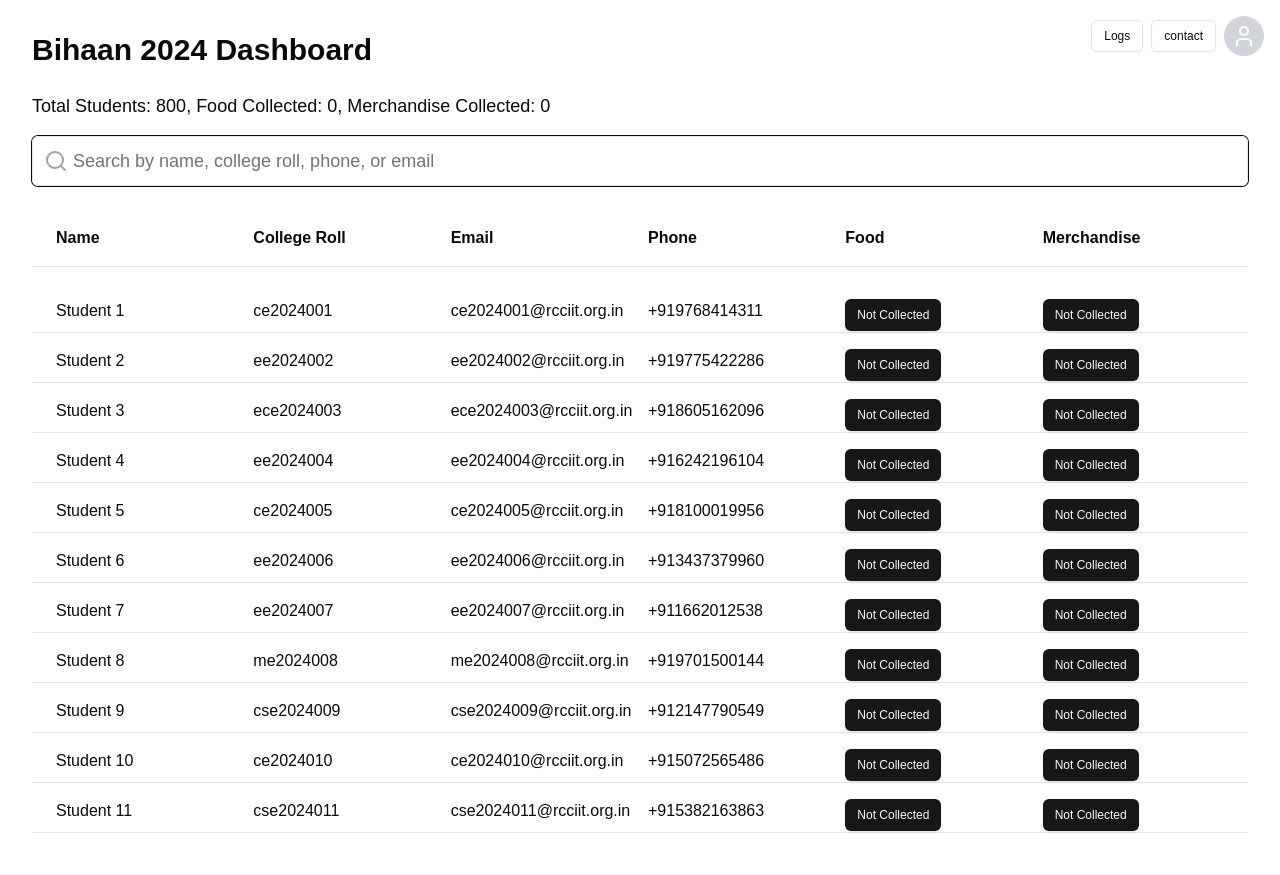
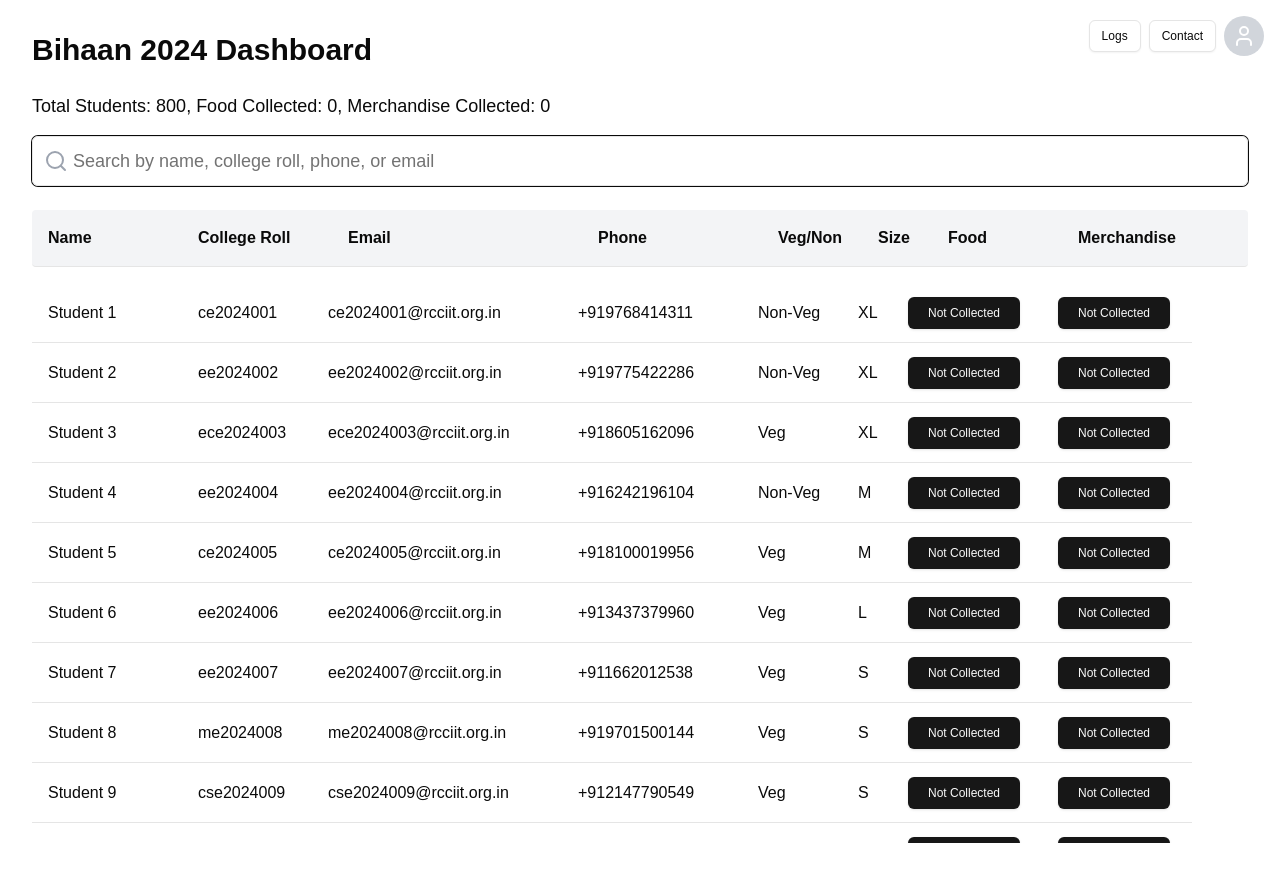
Before and after one commit to codewarnab/bihaan_2k24, a Next.js app: page / in a window 1280 px wide. Built offline with nearby package versions, Linux system fonts and the light colour scheme; no server answers; the database is empty.

Commit message:
dynamic column size

```diff
--- a/app/contact/page.tsx
+++ b/app/contact/page.tsx
@@ -1,66 +1,24 @@
-"use client"
-import { useState, useEffect } from 'react';
+
 import { Card, CardContent, CardHeader, CardTitle, CardDescription } from '@/components/ui/card';
-import { Button } from '@/components/ui/button';
-import Link from 'next/link';
-import { User } from 'lucide-react';
-import { useUser } from "@/lib/store/user";
+import UserMenu from '@/components/nav';
 
 const Contact = () => {
-    const [dropdownOpen, setDropdownOpen] = useState(false);
-    const setUser = useUser((state) => state.setUser);
-    const handleDropdownToggle = () => {
-        setDropdownOpen(prev => !prev);
-    };
 
-    const [isMounted, setIsMounted] = useState(false); // Flag for client-side rendering
 
-    useEffect(() => {
-        setIsMounted(true); // Update mounted state
-    }, []);
 
-    const handleLogout = () => {
-        setUser(null); // Clear user state
-        document.cookie.split(";").forEach((c) => {
-            document.cookie = c.replace(/^ +/, "").split("=")[0] + "=;expires=" + new Date().toUTCString() + ";path=/";
-        });
-        window.location.reload(); // Refresh the page
-    };
 
     return (
-        <div className="mt-8 bg-white rounded-lg px-10 p-6 ">
-            <div className="absolute top-4 right-4 flex items-center p-5 mb-4">
-                <Link href="/logs">
-                    <Button variant="outline" size="sm" className="mr-2">
-                        Logs
-                    </Button>
-                </Link>
-                <Link href="/">
-                    <Button variant="outline" size="sm" className="mr-2">
-                        Dashboard
-                    </Button>
-                </Link>
-                <div className="relative">
-                    <div
-                        className="w-10 h-10 rounded-full bg-gray-300 flex items-center justify-center text-white font-bold cursor-pointer"
-                        onClick={handleDropdownToggle}
-                    >
-                        <User className="w-6 h-6" />
-                    </div>
-                    {isMounted && dropdownOpen && (
-                        <div className="absolute right-0 mt-2 w-40 bg-white shadow-lg rounded-lg">
-                            <div
-                                className="px-4 py-2 text-sm text-gray-700 hover:bg-gray-100 cursor-pointer"
-                                onClick={handleLogout}
-                            >
-                                Logout
-                            </div>
-                        </div>
-                    )}
-                </div>
+        <div className="pt-10 bg-white rounded-lg px-10   ">
+            <div className='relative '>
+                <UserMenu
+                    firstLinkHref="/logs"
+                    firstLinkLabel="Logs"
+                    secondLinkHref="/"
+                    secondLinkLabel="Dashboard"
+                />
             </div>
             <h2 className="text-3xl font-bold mb-6 text-center text-gray-800">Developer Contact Information</h2>
-            <div className="grid grid-cols-1 md:grid-cols-2 gap-6">
+            <div className="grid grid-cols-1 md:grid-cols-2 gap-6 mt-3">
                 <Card className='shadow-md'>
                     <CardHeader>
                         <CardTitle className="text-xl font-medium ">Name</CardTitle>
--- a/app/layout.tsx
+++ b/app/layout.tsx
@@ -16,8 +16,8 @@ const geistMono = localFont({
 });
 
 export const metadata: Metadata = {
-  title: "Create Next App",
-  description: "Generated by create next app",
+  title: "Bihaan Dashboard",
+  description: "Dashboard for Bihaan 2024",
 };
 
 export default function RootLayout({
@@ -30,7 +30,7 @@ export default function RootLayout({
       <body
         className={`${geistSans.variable} ${geistMono.variable} antialiased`}
       >
-        <Toaster />
+        <Toaster position="top-right"  closeButton />
         {children}
         <SessionProvider />
       </body>
--- a/app/logs/page.tsx
+++ b/app/logs/page.tsx
@@ -1,5 +1,5 @@
 "use client";
-import { useState,useEffect } from "react";
+import { useState } from "react";
 import {
     DropdownMenu,
     DropdownMenuTrigger,
@@ -8,10 +8,9 @@ import {
     DropdownMenuSeparator,
     DropdownMenuCheckboxItem,
 } from "@/components/ui/dropdown-menu";
+import { Filter as FilterIcon } from "lucide-react";
 import { Button } from "@/components/ui/button";
-import { Filter as FilterIcon,User } from "lucide-react";
-import Link from "next/link";
-import { useUser } from "@/lib/store/user";
+import UserMenu from "@/components/nav";
 
 export default function EventLogs() {
 
@@ -27,12 +26,7 @@ export default function EventLogs() {
     type ActionFilter = "all" | "food collected" | "food not collected" | "merchandise collected" | "merchandise not collected";
     type TimeFilter = "all" | "last 1 hour" | "last 2 hours" | "last 3 hours" | "last 6 hours";
 
-    const setUser = useUser((state) => state.setUser);
-    const [isMounted, setIsMounted] = useState(false); // Flag for client-side rendering
-    const [dropdownOpen, setDropdownOpen] = useState(false);
-    useEffect(() => {
-        setIsMounted(true); // Update mounted state
-    }, []);
+
 
     const [selectedFilter, setSelectedFilter] = useState<ActionFilter>("all");
     const [timeFilter, setTimeFilter] = useState<TimeFilter>("all");
@@ -68,44 +62,18 @@ export default function EventLogs() {
         setFilteredLogs(filtered);
     };
 
-    const handleLogout = () => {
-        setUser(null); // Clear user state
-        document.cookie.split(";").forEach((c) => {
-            document.cookie = c.replace(/^ +/, "").split("=")[0] + "=;expires=" + new Date().toUTCString() + ";path=/";
-        });
-        window.location.reload();
-    };
-    const handleDropdownToggle = () => {
-        setDropdownOpen(prev => !prev);
-    };
+
     return (
         <div className="p-6 mx-4 md:mx-12">
+            <div className="relative">
+                <UserMenu
+                    firstLinkHref="/contact"
+                    firstLinkLabel="Conatact"
+                    secondLinkHref="/"
+                    secondLinkLabel="Dashboard"
+                />
+            </div>
             <h2 className="text-2xl font-bold mb-4 text-gray-900">Event Logs</h2>
-            <div className="absolute top-4 right-4 flex items-center">
-                <Link href="/">
-                    <Button variant="outline" size="sm" className="mr-2">
-                        Dashboard
-                    </Button>
-                </Link>
-                <div className="relative">
-                    <div
-                        className="w-10 h-10 rounded-full bg-gray-300 flex items-center justify-center text-white font-bold cursor-pointer"
-                        onClick={handleDropdownToggle}
-                    >
-                        <User className="w-6 h-6" />
-                    </div>
-                    {isMounted && dropdownOpen && (
-                        <div className="absolute right-0 mt-2 w-40 bg-white shadow-lg rounded-lg">
-                            <div
-                                className="px-4 py-2 text-sm text-gray-700 hover:bg-gray-100 cursor-pointer"
-                                onClick={handleLogout}
-                            >
-                                Logout
-                            </div>
-                        </div>
-                    )}
-                </div>
-            </div>
             <div className="flex space-x-4 mb-4">
                 <DropdownMenu>
                     <DropdownMenuTrigger asChild>
--- a/components/Dashboard.tsx
+++ b/components/Dashboard.tsx
@@ -1,14 +1,14 @@
 'use client';
 
-import { useState, useMemo, useCallback, useEffect } from 'react';
+import { useState, useMemo, useCallback } from 'react';
 import { Input } from "@/components/ui/input";
 import { Button } from "@/components/ui/button";
-import { Search, Loader, User } from 'lucide-react';
+import { Search, Loader } from 'lucide-react';
 import { FixedSizeList as List } from 'react-window';
 import AutoSizer from 'react-virtualized-auto-sizer';
 import { toast } from 'sonner';
-import { useUser } from "@/lib/store/user";
-import Link from 'next/link';
+
+import UserMenu from './nav';
 
 // Deterministic random number generator
 function seededRandom(seed: number) {
@@ -19,6 +19,8 @@ function seededRandom(seed: number) {
 // Mock data generation function
 const generateMockData = (count: number) => {
     const departments = ['CSE', 'ECE', 'ME', 'CE', 'EE'];
+    const foodPreferences = ['Veg', 'Non-Veg'];
+    const sizes = ['S', 'M', 'L', 'XL'];
     return Array.from({ length: count }, (_, i) => {
         const seed = i + 1;
         const department = departments[Math.floor(seededRandom(seed) * departments.length)];
@@ -31,6 +33,8 @@ const generateMockData = (count: number) => {
             attendance: seededRandom(seed * 3) > 0.5,
             foodCollected: false,
             merchandiseCollected: false,
+            foodPreference: foodPreferences[Math.floor(seededRandom(seed * 4) * foodPreferences.length)],
+            merchandiseSize: sizes[Math.floor(seededRandom(seed * 5) * sizes.length)],
             isLoading: false,
             foodLoading: false,
             merchandiseLoading: false,
@@ -41,13 +45,6 @@ const generateMockData = (count: number) => {
 export default function Dashboard() {
     const [searchTerm, setSearchTerm] = useState('');
     const [data, setData] = useState(() => generateMockData(800));
-    const setUser = useUser((state) => state.setUser);
-    const [dropdownOpen, setDropdownOpen] = useState(false);
-    const [isMounted, setIsMounted] = useState(false); // Flag for client-side rendering
-
-    useEffect(() => {
-        setIsMounted(true); // Update mounted state
-    }, []);
 
     const filteredData = useMemo(() => {
         return data.filter(item =>
@@ -121,31 +118,33 @@ export default function Dashboard() {
     const Row = ({ index, style }: { index: number, style: React.CSSProperties }) => {
         const item = filteredData[index];
         return (
-            <div style={style} className="grid grid-cols-6 gap-4 px-6 py-4 border-b hover:bg-gray-50">
-                <div>{item.name}</div>
-                <div>{item.collegeRoll}</div>
-                <div>{item.email}</div>
-                <div>{item.phone}</div>
-                <div>
+            <div style={{ ...style, width: '1160px' }} className="flex items-center border-b hover:bg-gray-50">
+                <div className="w-[150px] p-4 ">{item.name}</div>
+                <div className="w-[130px] p-4 truncate">{item.collegeRoll}</div>
+                <div className="w-[250px] p-4 truncate">{item.email}</div>
+                <div className="w-[180px] p-4 truncate">{item.phone}</div>
+                <div className="w-[100px] p-4 ">{item.foodPreference}</div>
+                <div className="w-[50px] p-4 ">{item.merchandiseSize}</div>
+                <div className="w-[150px] p-4">
                     <Button
                         variant={item.foodCollected ? "outline" : "default"}
                         size="sm"
                         onClick={() => toggleFoodCollection(item.id)}
                         disabled={item.foodLoading}
-                        className="w-24"
+                        className="w-28"
                     >
                         {item.foodLoading ? (
                             <Loader className="mr-2 h-4 w-4 animate-spin" />
                         ) : item.foodCollected ? 'Collected' : 'Not Collected'}
                     </Button>
                 </div>
-                <div>
+                <div className="w-[150px] p-4">
                     <Button
                         variant={item.merchandiseCollected ? "outline" : "default"}
                         size="sm"
                         onClick={() => toggleMerchandiseCollection(item.id)}
                         disabled={item.merchandiseLoading}
-                        className="w-24"
+                        className="w-28"
                     >
                         {item.merchandiseLoading ? (
                             <Loader className="mr-2 h-4 w-4 animate-spin" />
@@ -156,54 +155,16 @@ export default function Dashboard() {
         );
     };
 
-    const handleDropdownToggle = () => {
-        setDropdownOpen(prev => !prev);
-    };
-
-    const handleLogout = () => {
-        setUser(null); // Clear user state
-        document.cookie.split(";").forEach((c) => {
-            document.cookie = c.replace(/^ +/, "").split("=")[0] + "=;expires=" + new Date().toUTCString() + ";path=/";
-        });
-        window.location.reload(); // Refresh the page
-    };
-
     return (
         <div className="container mx-auto p-8 relative">
             <h1 className="text-3xl font-bold mb-6">Bihaan 2024 Dashboard</h1>
-            {/* User Avatar */}
-            <div className="absolute top-4 right-4 flex items-center">
-                <Link href="/logs">
-                    <Button variant="outline" size="sm" className="mr-2">
-                        Logs
-                    </Button>
-                </Link>
-                <Link href="/contact">
-                    <Button variant="outline" size="sm" className="mr-2">
-                        contact
-                    </Button>
-                </Link>
-                <div className="relative">
-                    <div
-                        className="w-10 h-10 rounded-full bg-gray-300 flex items-center justify-center text-white font-bold cursor-pointer"
-                        onClick={handleDropdownToggle}
-                    >
-                        <User className="w-6 h-6" />
-                    </div>
-                    {isMounted && dropdownOpen && (
-                        <div className="absolute right-0 mt-2 w-40 bg-white shadow-lg rounded-lg">
-                            <div
-                                className="px-4 py-2 text-sm text-gray-700 hover:bg-gray-100 cursor-pointer"
-                                onClick={handleLogout}
-                            >
-                                Logout
-                            </div>
-                        </div>
-                    )}
-                </div>
-            </div>
+            <UserMenu
+                firstLinkHref="/logs"
+                firstLinkLabel="Logs"
+                secondLinkHref="/contact"
+                secondLinkLabel="Contact"
+            />
             <div className="mb-6">
-                {/* Total Students, Food Collected, and Merchandise Collected */}
                 <div className="text-lg mb-4">
                     Total Students: {totalStudents}, Food Collected: {foodCollected}, Merchandise Collected: {merchandiseCollected}
                 </div>
@@ -218,13 +179,16 @@ export default function Dashboard() {
                     <Search className="absolute left-3 top-1/2 transform -translate-y-1/2 text-gray-400" size={24} />
                 </div>
             </div>
-            <div className="grid grid-cols-6 gap-4 px-6 py-4 font-bold border-b">
-                <div>Name</div>
-                <div>College Roll</div>
-                <div>Email</div>
-                <div>Phone</div>
-                <div>Food </div>
-                <div>Merchandise </div>
+            <div className="overflow-x-auto">
+                <div className="flex items-center font-bold border-b bg-gray-100 rounded-sm">
+                    <div className="w-[150px] p-4">Name</div>
+                    <div className="w-[150px] p-4">College Roll</div>
+                    <div className="w-[250px] p-4">Email</div>
+                    <div className="w-[180px] p-4">Phone</div>
+                    <div className="w-[100px] p-4">Veg/Non</div>
+                    <div className="w-[70px] p-4">Size</div>
+                    <div className="w-[130px] p-4">Food</div>
+                    <div className="w-[150px] p-4">Merchandise</div>
                 </div>
                 <div className="mt-4" style={{ height: '70vh' }}>
                     <AutoSizer>
@@ -232,8 +196,9 @@ export default function Dashboard() {
                             <List
                                 height={height}
                                 itemCount={filteredData.length}
-                            itemSize={50}
+                                itemSize={60}
                                 width={width}
+                                innerElementType="div"
                             >
                                 {Row}
                             </List>
@@ -241,5 +206,6 @@ export default function Dashboard() {
                     </AutoSizer>
                 </div>
             </div>
+        </div>
     );
 }
--- /dev/null
+++ b/components/nav.tsx
@@ -0,0 +1,76 @@
+// src/components/UserMenu.tsx
+
+'use client';
+
+import { useState, useEffect } from 'react';
+import { Button } from "@/components/ui/button";
+import Link from 'next/link';
+import { User } from 'lucide-react';
+import { useUser } from "@/lib/store/user";
+
+interface UserMenuProps {
+    firstLinkHref: string;
+    firstLinkLabel: string;
+    secondLinkHref: string;
+    secondLinkLabel: string;
+}
+
+export default function UserMenu({
+    firstLinkHref,
+    firstLinkLabel,
+    secondLinkHref,
+    secondLinkLabel,
+}: UserMenuProps) {
+    const [dropdownOpen, setDropdownOpen] = useState(false);
+    const [isMounted, setIsMounted] = useState(false); // Flag for client-side rendering
+    const setUser = useUser((state) => state.setUser);
+
+    useEffect(() => {
+        setIsMounted(true); // Update mounted state
+    }, []);
+
+    const handleDropdownToggle = () => {
+        setDropdownOpen((prev) => !prev);
+    };
+
+    const handleLogout = () => {
+        setUser(null); // Clear user state
+        document.cookie.split(";").forEach((c) => {
+            document.cookie = c.replace(/^ +/, "").split("=")[0] + "=;expires=" + new Date().toUTCString() + ";path=/";
+        });
+        window.location.reload(); // Refresh the page
+    };
+
+    return (
+        <div className="absolute top-4 right-4  flex items-center">
+            <Link href={firstLinkHref}>
+                <Button variant="outline" size="sm" className="mr-2">
+                    {firstLinkLabel}
+                </Button>
+            </Link>
+            <Link href={secondLinkHref}>
+                <Button variant="outline" size="sm" className="mr-2">
+                    {secondLinkLabel}
+                </Button>
+            </Link>
+            <div className="relative">
+                <div
+                    className="w-10 h-10 rounded-full bg-gray-300 flex items-center justify-center text-white font-bold cursor-pointer"
+                    onClick={handleDropdownToggle}
+                >
+                    <User className="w-6 h-6" />
+                </div>
+                {isMounted && dropdownOpen && (
+                    <div className="absolute right-0 mt-2 w-40 bg-white shadow-lg rounded-lg">
+                        <div
+                            className="px-4 py-2 text-sm text-gray-700 hover:bg-gray-100 cursor-pointer"
+                            onClick={handleLogout}
+                        >
+                            Logout
+                        </div>
+                    </div>
+                )}
+            </div>
+        </div>
+    );
+}
```
Lines whose indentation alone changed are shown as unchanged.
